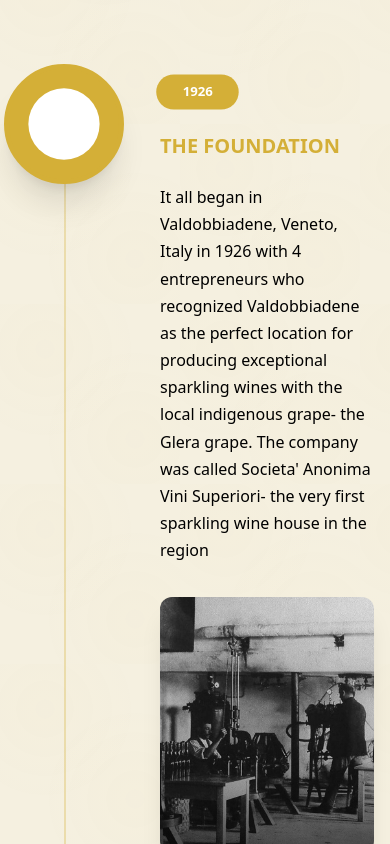
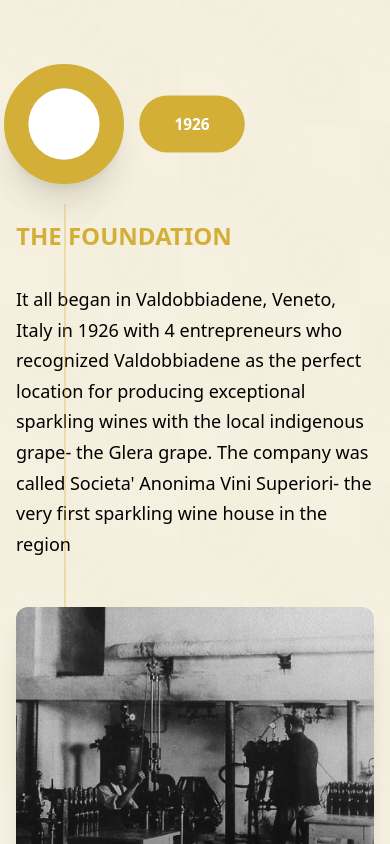
Before and after one commit to mcapace/valdo-prosecco, a Next.js app: page / in a window 390 px wide. Shown: the part 1080-1924 px from the top of the page. Built offline with nearby package versions, Linux system fonts and the light colour scheme.

Commit message:
Fix DOCG logo positioning between bottles, improve mobile timeline with larger images and year/circles above, reduce OCM logo sizes

```diff
--- a/src/components/sections/OCMLogoSection.tsx
+++ b/src/components/sections/OCMLogoSection.tsx
@@ -6,7 +6,7 @@ import { motion } from 'framer-motion';
 const OCMLogoSection = () => {
   return (
     <motion.section
-      className="py-12 bg-beige-light"
+      className="py-6 bg-beige-light"
       initial="hidden"
       whileInView="visible"
       viewport={{ once: true, amount: 0.3 }}
@@ -27,13 +27,13 @@ const OCMLogoSection = () => {
             <Image
               src="/images/Logos/OCM_Logo__1_-removebg-preview.png"
               alt="OCM Logo"
-              width={800}
-              height={400}
-              className="w-auto h-48 lg:h-56"
+              width={200}
+              height={100}
+              className="w-auto h-12 lg:h-16"
             />
           </motion.div>
           <motion.p
-            className="text-sm text-gray-600 mt-4 font-medium"
+            className="text-xs text-gray-500 mt-2 font-medium"
             initial={{ opacity: 0 }}
             whileInView={{ opacity: 1 }}
             transition={{ duration: 0.6, delay: 0.4 }}
--- a/src/components/sections/TimelineSection.tsx
+++ b/src/components/sections/TimelineSection.tsx
@@ -242,7 +242,7 @@ const TimelineSection = () => {
 
         {/* Mobile/Tablet Timeline - Improved Scrolling UX */}
         <div className="lg:hidden">
-          <div className="space-y-8">
+          <div className="space-y-12">
             {timelineData.map((item, index) => {
               const isActive = activeIndex === index;
 
@@ -257,10 +257,11 @@ const TimelineSection = () => {
                 >
                   {/* Timeline Line */}
                   {index < timelineData.length - 1 && (
-                    <div className="absolute left-6 top-20 bottom-0 w-0.5 bg-gold/30" />
+                    <div className="absolute left-6 top-16 bottom-0 w-0.5 bg-gold/30" />
                   )}
 
-                  <div className="flex items-start space-x-6">
+                  {/* Year and Circle Above Content */}
+                  <div className="flex items-center space-x-4 mb-6">
                     {/* Timeline Dot */}
                     <motion.div
                       className="relative z-10 flex-shrink-0"
@@ -283,12 +284,9 @@ const TimelineSection = () => {
                       </motion.div>
                     </motion.div>
 
-                    {/* Content */}
-                    <div className="flex-1 space-y-4">
-                      <div>
                     {/* Year Badge */}
                     <motion.div
-                          className={`inline-flex items-center px-3 py-1 bg-gold text-white rounded-full text-xs font-bold mb-3 ${
+                      className={`inline-flex items-center px-4 py-2 bg-gold text-white rounded-full text-sm font-bold ${
                         isActive ? 'scale-110' : 'scale-100'
                       }`}
                       whileHover={{ scale: 1.05 }}
@@ -296,16 +294,19 @@ const TimelineSection = () => {
                     >
                       {item.year}
                     </motion.div>
+                  </div>
 
-                        {/* Title */}
-                        <h3 className={`text-xl font-semibold text-black mb-3 ${
+                  {/* Content */}
+                  <div className="space-y-6">
+                    {/* Title and Description */}
+                    <div>
+                      <h3 className={`text-2xl font-semibold text-black mb-4 ${
                         isActive ? 'text-gold' : ''
                       }`}>
                         {item.title}
                       </h3>
 
-                        {/* Description */}
-                        <p className="text-black leading-relaxed font-medium text-base">
+                      <p className="text-black leading-relaxed font-medium text-lg">
                         {item.description}
                       </p>
                     </div>
@@ -319,13 +320,12 @@ const TimelineSection = () => {
                       <Image
                         src={item.image}
                         alt={item.title}
-                          width={600}
-                          height={400}
-                          className="w-full h-64 md:h-80 object-cover"
+                        width={800}
+                        height={500}
+                        className="w-full h-80 md:h-96 object-cover"
                       />
                       <div className="absolute inset-0 bg-gradient-to-t from-black/20 to-transparent" />
                     </motion.div>
-                    </div>
                   </div>
                 </motion.div>
               );
--- a/src/components/sections/ValdobbiadeneSection.tsx
+++ b/src/components/sections/ValdobbiadeneSection.tsx
@@ -7,8 +7,8 @@ import { motion } from 'framer-motion';
 const ValdobbiadeneSection: React.FC = () => {
   return (
     <section className="section-minimal bg-beige-light mt-0">
-      {/* OCM Logo - Small and readable under hero on left */}
-      <div className="container-minimal mb-8">
+      {/* OCM Logo - Small logo on bottom left */}
+      <div className="container-minimal mb-4">
         <motion.div
           className="flex justify-start items-center"
           initial={{ opacity: 0, x: -20 }}
@@ -18,11 +18,11 @@ const ValdobbiadeneSection: React.FC = () => {
           <Image
             src="/images/Logos/OCM_Logo__1_-removebg-preview.png"
             alt="OCM Logo"
-            width={200}
-            height={100}
-            className="w-auto h-12 lg:h-16"
+            width={150}
+            height={75}
+            className="w-auto h-8 lg:h-10"
           />
-          <span className="text-sm text-gray-600 ml-3 font-medium">Official Partner</span>
+          <span className="text-xs text-gray-500 ml-2 font-medium">Official Partner</span>
         </motion.div>
       </div>
 
@@ -134,8 +134,8 @@ const ValdobbiadeneSection: React.FC = () => {
         <div className="text-center">
           <h3 className="text-3xl lg:text-4xl font-bold text-black mb-8">VALDOBBIADENE PROSECCO SUPERIORE DOCG</h3>
 
-          {/* Wine Bottle Images with Centered DOCG Medallion */}
-          <div className="grid grid-cols-1 md:grid-cols-2 gap-12 max-w-5xl mx-auto mb-8">
+          {/* Wine Bottle Images with DOCG Medallion Between */}
+          <div className="grid grid-cols-1 md:grid-cols-3 gap-8 max-w-6xl mx-auto mb-8 items-center">
             <motion.div
               className="text-center"
               whileHover={{ scale: 1.05 }}
@@ -149,6 +149,21 @@ const ValdobbiadeneSection: React.FC = () => {
                 className="w-auto h-96 mx-auto mb-4"
               />
               <h4 className="text-xl font-bold text-black">Numero 10 DOCG</h4>
+            </motion.div>
+
+            {/* Centered DOCG Medallion */}
+            <motion.div
+              className="text-center"
+              whileHover={{ scale: 1.05 }}
+              transition={{ duration: 0.3 }}
+            >
+              <Image
+                src="/images/Logos/docg-removebg-preview.png"
+                alt="DOCG Medallion"
+                width={600}
+                height={300}
+                className="w-auto h-32 lg:h-40 mx-auto"
+              />
             </motion.div>
 
             <motion.div
@@ -167,17 +182,6 @@ const ValdobbiadeneSection: React.FC = () => {
             </motion.div>
           </div>
 
-          {/* Centered DOCG Medallion */}
-          <div className="flex justify-center items-center mb-8">
-            <Image
-              src="/images/Logos/docg-removebg-preview.png"
-              alt="DOCG Medallion"
-              width={600}
-              height={300}
-              className="w-auto h-32 lg:h-40"
-            />
-          </div>
-
           {/* DOCG Text */}
           <p className="text-lg lg:text-xl text-black leading-relaxed max-w-4xl mx-auto mb-16 font-medium">
             The prestigious DOCG (Denominazione di Origine Controllata e Garantita) represents Italy's highest quality classification for wines. Only wines produced in the most prestigious vineyards of Valdobbiadene can bear this designation. Valdo wines proudly bear the quality seal of Prosecco Superiore DOCG— delivering a wine that is guaranteed to be more refined, more complex.
```
Lines whose indentation alone changed are shown as unchanged.
